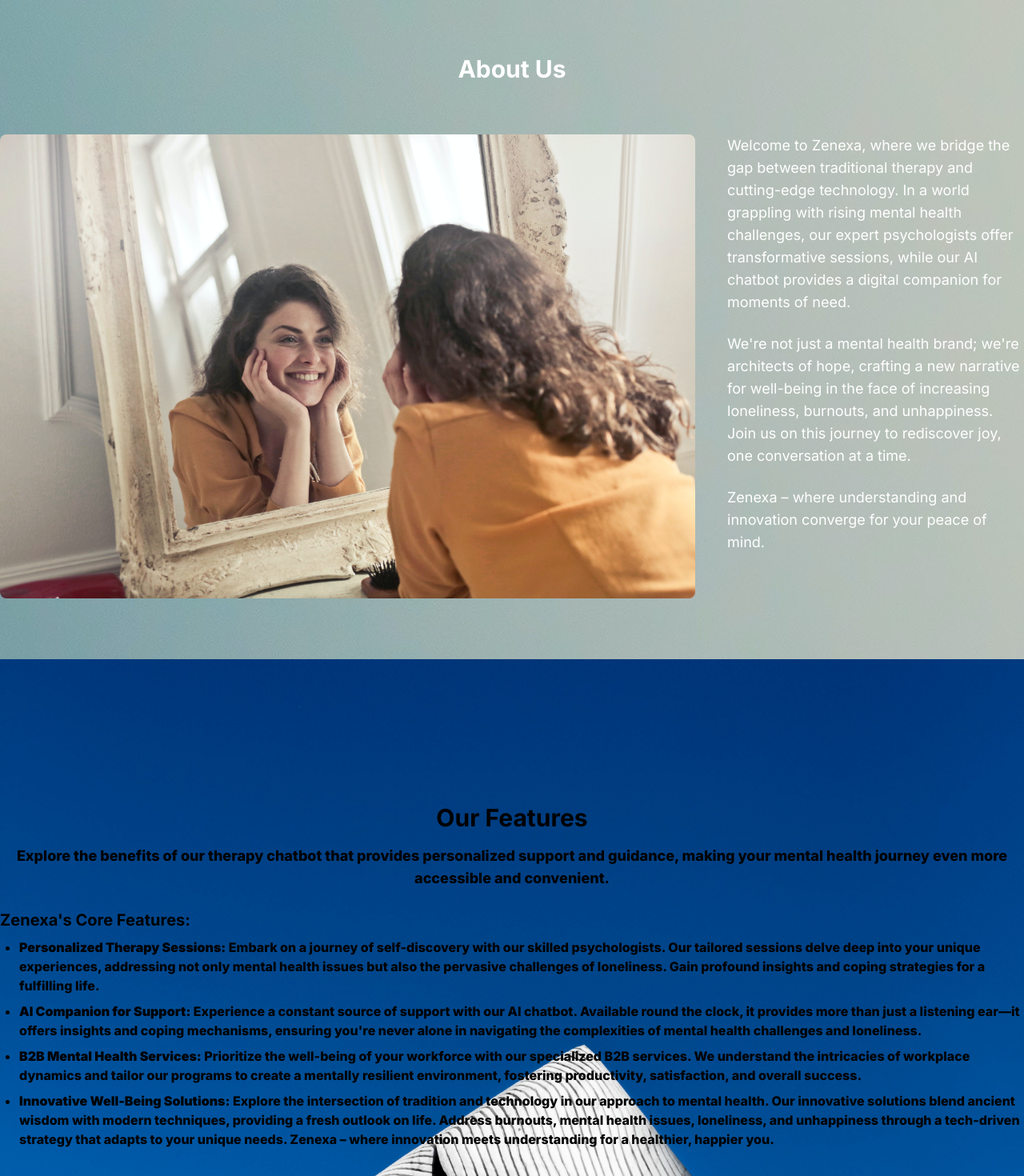
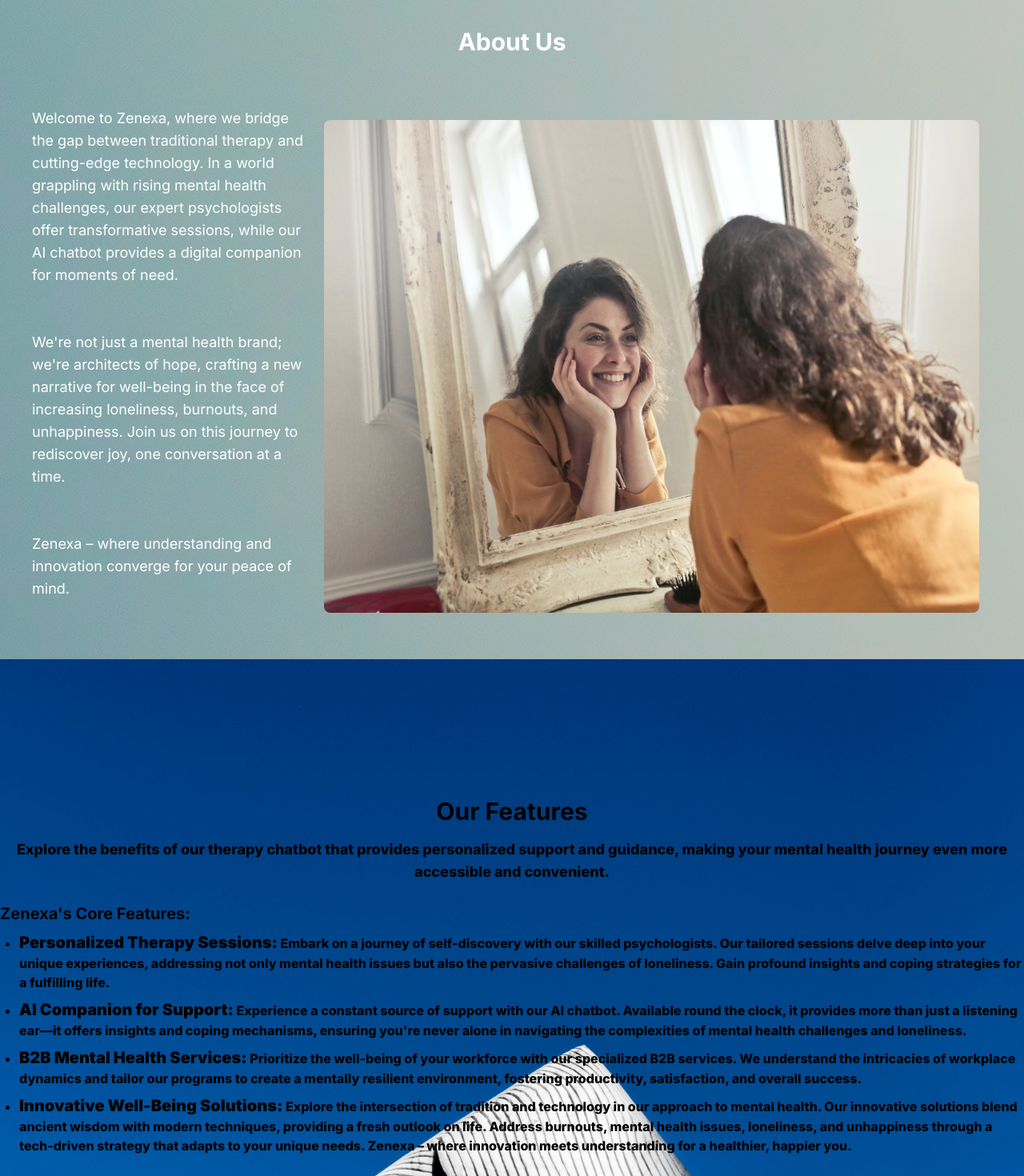
Before and after one commit to Sachin24704/Therapy, a Next.js app: page /home in a window 1280 px wide. Shown: the part 880-2350 px from the top of the page at 80% size. Built offline with nearby package versions, Linux system fonts and the light colour scheme; no server answers.

Commit message:
home page responsive

```diff
--- a/src/app/home/page.js
+++ b/src/app/home/page.js
@@ -61,15 +61,17 @@
             <div class="absolute -bottom-8 right-96 w-72 h-72 bg-blue-400 rounded-full mix-blend-multiply filter blur-xl opacity-70 animate-blob animation-delay-4000"></div>
             <div class="absolute -bottom-8 left-96 w-72 h-72 bg-pink-400 rounded-full mix-blend-multiply filter blur-xl opacity-70 animate-blob animation-delay-4000"></div>
             animation */}
-            <h2 className="text-3xl font-bold mb-16 mt-0">About Us</h2>
+            <h2 className="text-2xl md:text-3xl lg:text-3xl font-bold mb-8 md:mb-16 mt-0">
+              About Us
+            </h2>
             {/* <p className="text-lg">
                At Zenexa, we believe that mental health is the most important
               aspect of a person's well-being. We are on a mission to combat the
               loneliness epidemic through therapy and make the world a better
               place.
             </p> */}
-            <div className="flex">
-              <div className="">
+            <div className="flex flex-col lg:flex-row">
+              <div className="p-4 order-2 lg:order-1 mb-8 lg:mb-0 lg:mr-10">
                 <Image
                   src="/bg-image-2.1.jpg"
                   alt="effects of therapy"
@@ -79,7 +81,7 @@
                 />
               </div>
               <div className="ml-10">
-                <p className="text-lg text-left">
+                <p className="text-base md:text-lg lg:text-lg text-left mb-4 lg:mb-8">
                   Welcome to Zenexa, where we bridge the gap between traditional
                   therapy and cutting-edge technology. In a world grappling with
                   rising mental health challenges, our expert psychologists
@@ -87,14 +89,14 @@
                   digital companion for moments of need.{" "}
                 </p>
                 <br />
-                <p className="text-lg text-left">
+                <p className="text-base md:text-lg lg:text-lg text-left mb-4 lg:mb-8">
                   We're not just a mental health brand; we're architects of
                   hope, crafting a new narrative for well-being in the face of
                   increasing loneliness, burnouts, and unhappiness. Join us on
                   this journey to rediscover joy, one conversation at a time.{" "}
                 </p>
                 <br />
-                <p className="text-lg text-left">
+                <p className="text-base md:text-lg lg:text-lg text-left mb-4 lg:mb-8">
                   Zenexa – where understanding and innovation converge for your
                   peace of mind.
                 </p>
@@ -110,54 +112,64 @@
           style={{ backgroundImage: 'url("/bg-2.3.jpg")', opacity: 1 }}
         >
           <div className="container mx-auto text-center font-extrabold">
-            <h2 className="text-3xl font-bold mb-4">Our Features</h2>
+            <h2 className="text-2xl md:text-3xl lg:text-3xl  font-bold mb-4">
+              Our Features
+            </h2>
             <p className="text-lg">
               Explore the benefits of our therapy chatbot that provides
               personalized support and guidance, making your mental health
               journey even more accessible and convenient.
             </p>
             <div className="container mx-auto text-left mt-6">
-              <h3 className="text-xl font-bold mb-2">
+              <h3 className="text-lg md:text-xl lg:text-xl font-bold mb-2">
                 Zenexa's Core Features:
               </h3>
 
               <ul className="list-disc pl-6">
                 <li className="mb-2">
-                  <strong>Personalized Therapy Sessions:</strong> Embark on a
-                  journey of self-discovery with our skilled psychologists. Our
-                  tailored sessions delve deep into your unique experiences,
-                  addressing not only mental health issues but also the
-                  pervasive challenges of loneliness. Gain profound insights and
-                  coping strategies for a fulfilling life.
+                  <strong className="text-base md:text-lg lg:text-xl">
+                    Personalized Therapy Sessions:
+                  </strong>{" "}
+                  Embark on a journey of self-discovery with our skilled
+                  psychologists. Our tailored sessions delve deep into your
+                  unique experiences, addressing not only mental health issues
+                  but also the pervasive challenges of loneliness. Gain profound
+                  insights and coping strategies for a fulfilling life.
                 </li>
 
                 <li className="mb-2">
-                  <strong>AI Companion for Support:</strong> Experience a
-                  constant source of support with our AI chatbot. Available
-                  round the clock, it provides more than just a listening ear—it
-                  offers insights and coping mechanisms, ensuring you're never
-                  alone in navigating the complexities of mental health
-                  challenges and loneliness.
+                  <strong className="text-base md:text-lg lg:text-xl">
+                    AI Companion for Support:
+                  </strong>{" "}
+                  Experience a constant source of support with our AI chatbot.
+                  Available round the clock, it provides more than just a
+                  listening ear—it offers insights and coping mechanisms,
+                  ensuring you're never alone in navigating the complexities of
+                  mental health challenges and loneliness.
                 </li>
 
                 <li className="mb-2">
-                  <strong>B2B Mental Health Services:</strong> Prioritize the
-                  well-being of your workforce with our specialized B2B
-                  services. We understand the intricacies of workplace dynamics
-                  and tailor our programs to create a mentally resilient
-                  environment, fostering productivity, satisfaction, and overall
-                  success.
+                  <strong className="text-base md:text-lg lg:text-xl">
+                    B2B Mental Health Services:
+                  </strong>{" "}
+                  Prioritize the well-being of your workforce with our
+                  specialized B2B services. We understand the intricacies of
+                  workplace dynamics and tailor our programs to create a
+                  mentally resilient environment, fostering productivity,
+                  satisfaction, and overall success.
                 </li>
 
                 <li className="mb-2">
-                  <strong>Innovative Well-Being Solutions:</strong> Explore the
-                  intersection of tradition and technology in our approach to
-                  mental health. Our innovative solutions blend ancient wisdom
-                  with modern techniques, providing a fresh outlook on life.
-                  Address burnouts, mental health issues, loneliness, and
-                  unhappiness through a tech-driven strategy that adapts to your
-                  unique needs. Zenexa – where innovation meets understanding
-                  for a healthier, happier you.
+                  <strong className="text-base md:text-lg lg:text-xl">
+                    Innovative Well-Being Solutions:
+                  </strong>{" "}
+                  Explore the intersection of tradition and technology in our
+                  approach to mental health. Our innovative solutions blend
+                  ancient wisdom with modern techniques, providing a fresh
+                  outlook on life. Address burnouts, mental health issues,
+                  loneliness, and unhappiness through a tech-driven strategy
+                  that adapts to your unique needs. Zenexa – where innovation
+                  meets understanding for a healthier, happier you.
                 </li>
               </ul>
             </div>
@@ -167,18 +179,20 @@
         {/* Section 4: Book a Session */}
         <div className="min-h-screen  mt-4 flex items-center justify-center text-white">
           <div className="container mx-auto text-center">
-            <h2 className="text-3xl font-bold mb-4">Book a Session</h2>
-            <p className="text-lg">
+            <h2 className="text-2xl md:text-3xl lg:text-3xl font-bold mb-4">
+              Book a Session
+            </h2>
+            <p className="text-base md:text-lg lg:text-lg">
               Ready to take the next step towards a healthier mind? Book a
               session with our experienced therapists and start your journey
               towards mental well-being.
             </p>
             <div className="container mx-auto text-left mt-8">
-              <h3 className="text-2xl font-bold mb-4">
+              <h3 className="text-xl md:text-2xl lg:text-2xl font-bold mb-4">
                 Schedule a Call with Zenexa:
               </h3>
 
-              <p className="mb-4">
+              <p className="mb-4 text-sm md:text-base lg:text-base">
                 When the weight of the world feels like too much to bear,
                 remember that seeking help is an act of courage, not weakness.
                 Our trained therapists at Zenexa are here to be your guides,
@@ -187,7 +201,7 @@
                 reach out; it's okay to admit that you need support.
               </p>
 
-              <p className="mb-4">
+              <p className="mb-4 text-sm md:text-base lg:text-base">
                 Depression and other mental illnesses are battles that require
                 warriors, and we're here to stand by your side. Our therapists
                 bring a wealth of experience, empathy, and innovative approaches
@@ -196,7 +210,7 @@
                 storms within.
               </p>
 
-              <p className="mb-4">
+              <p className="mb-4 text-sm md:text-base lg:text-base">
                 So, when the shadows of despair loom large, when the weight of
                 sadness becomes too much to bear alone, don't hesitate to
                 schedule a call with us. Together, we'll navigate the labyrinth
@@ -224,18 +238,20 @@
           style={{ backgroundImage: 'url("/bg-image-3.1.jpgh")' }}
         >
           <div className="container mx-auto text-center">
-            <h2 className="text-3xl font-bold mb-4">B2B Services</h2>
-            <p className="text-lg">
+            <h2 className="p-4 text-2xl md:text-3xl lg:text-3xl font-bold mb-4">
+              B2B Services
+            </h2>
+            <p className="text-base md:text-lg lg:text-lg">
               Elevate your company's productivity and foster employee happiness
               with our specialized therapy and performance coaching services
               designed for businesses.
             </p>
             <div className="container mx-auto text-left mt-8">
-              <h3 className="text-2xl font-bold mb-4">
+              <h3 className="text-xl md:text-2xl lg:text-2xl font-bold mb-4">
                 Unlock Potential with Zenexa's B2B Services:
               </h3>
 
-              <p className="mb-4">
+              <p className="mb-4 text-sm md:text-base lg:text-base">
                 In the realm of corporate well-being, Zenexa offers more than
                 just therapy for your workforce. We bring an added bonus –
                 performance coaching and morale-boosting sessions that empower
@@ -243,7 +259,7 @@
                 about unlocking the full potential of your workforce.
               </p>
 
-              <p className="mb-4">
+              <p className="mb-4 text-sm md:text-base lg:text-base">
                 Studies affirm the transformative impact: a positive and
                 stress-free workforce engaged in regular therapy sessions is
                 more productive and experiences reduced turnover. Imagine a
@@ -251,14 +267,14 @@
                 find contentment in their roles.
               </p>
 
-              <p className="mb-4">
+              <p className="mb-4 text-sm md:text-base lg:text-base">
                 This investment in therapy isn't just an expense; it's a
                 strategic move that yields exponential results in profits and
                 productivity. A content and resilient workforce becomes a magnet
                 for talent, turning your company into an employer of choice.
               </p>
 
-              <p className="mb-4">
+              <p className="mb-4 text-sm md:text-base lg:text-base">
                 At Zenexa, we're not just reshaping the narrative of corporate
                 success; we're redefining it. Let's build a workplace where
                 well-being is not a checkbox but the cornerstone of a thriving,
```
